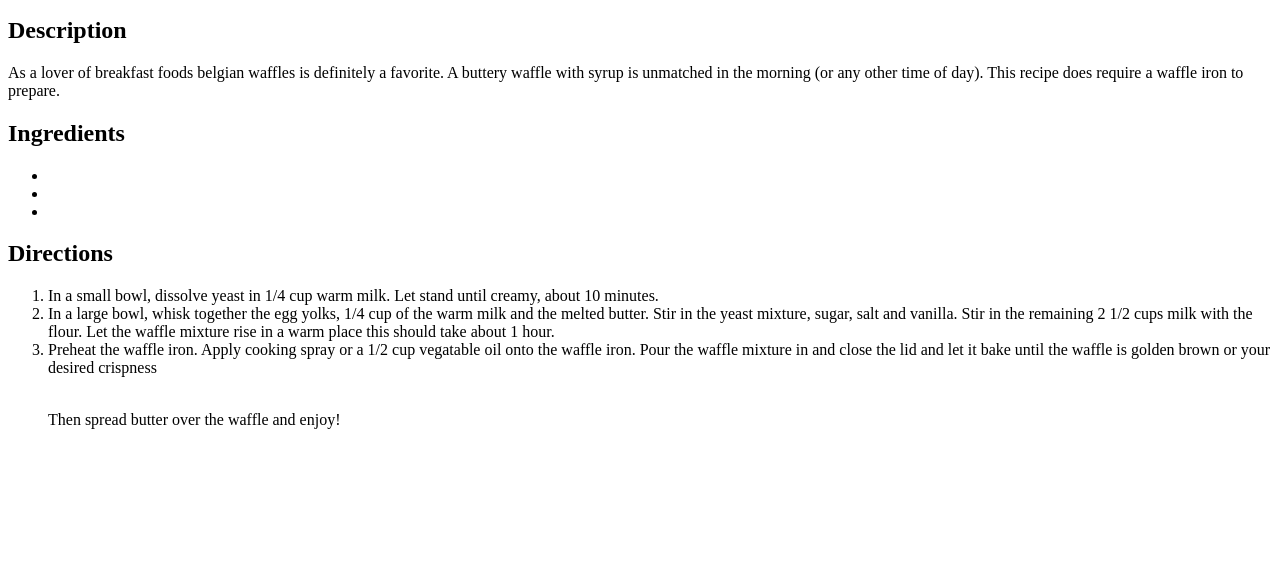
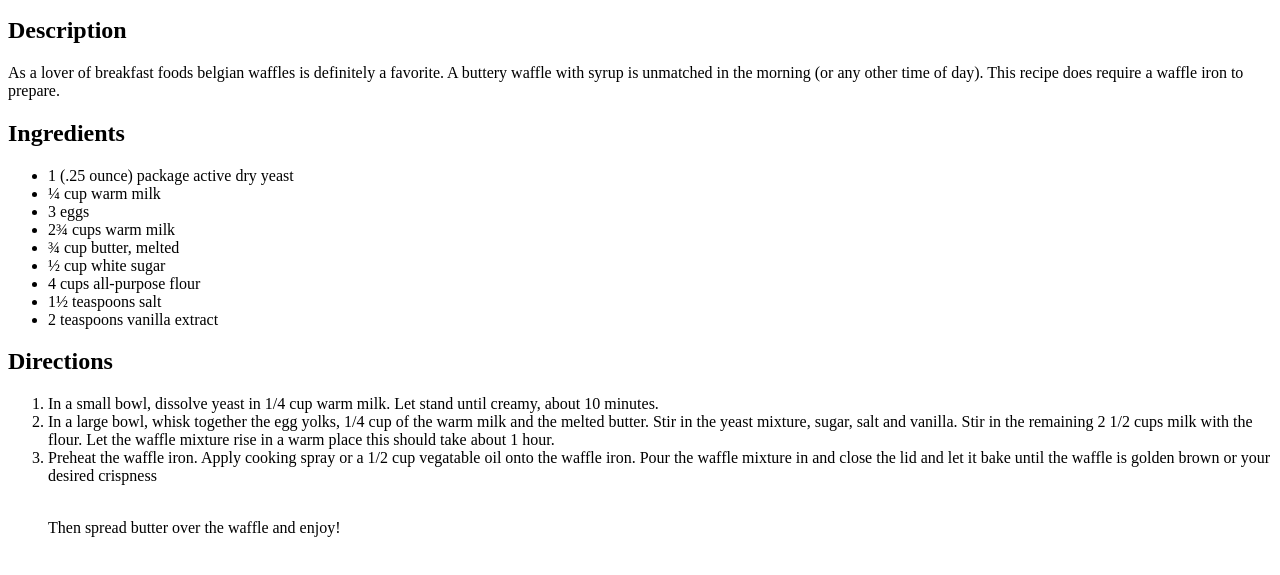
Before and after one commit to jkaiwood/odin-recipes, a plain HTML site: page recipes/waffles.html in a window 1280 px wide. Shown: the part 101-676 px from the top of the page. Drawn offline with Linux system fonts and the light colour scheme.

Commit message:
Added final touches to webpages, and tracked the correct files

```diff
--- a/recipes/waffles.html
+++ b/recipes/waffles.html
@@ -8,7 +8,7 @@
 </head>
 <body>
     <h1>Waffles</h1>
-    <img src="waffles.jpeg" alt="Plate of waffles" width="300px" height="300px">
+    <img src="waffles.jpeg" alt="Plate of waffles" width="350px" height="350px">
     <h2>Description</h2>
    <p>
     As a lover of breakfast foods belgian waffles is definitely a favorite.
@@ -17,9 +17,15 @@
    </p>
    <h2>Ingredients</h2>
    <ul>
-       <li></li>
-       <li></li>
-       <li></li>
+        <li>1 (.25 ounce) package active dry yeast
+        <li>¼ cup warm milk </li>
+        <li>3 eggs</li>
+        <li>2¾ cups warm milk </li>
+        <li>¾ cup butter, melted</li>
+        <li>½ cup white sugar</li>
+        <li>4 cups all-purpose flour</li>
+       <li>1½ teaspoons salt</li>
+       <li>2 teaspoons vanilla extract</li>
    </ul>
    <h2>Directions</h2>
    <ol>
```
Also changed, not shown: recipes/pasta.html (+1 -1 lines), recipes/tacos.html (+1 -1 lines).
